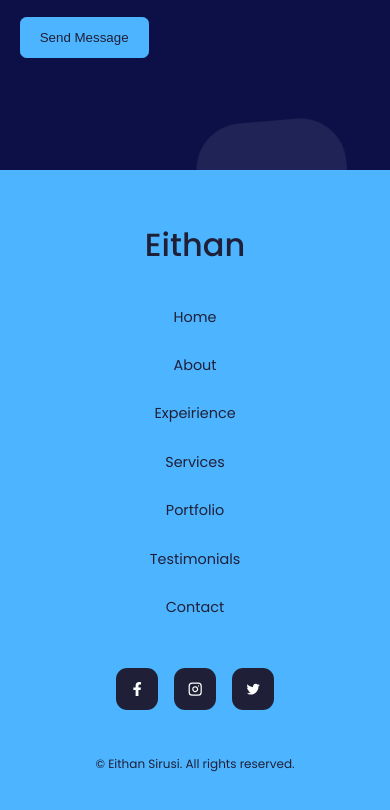
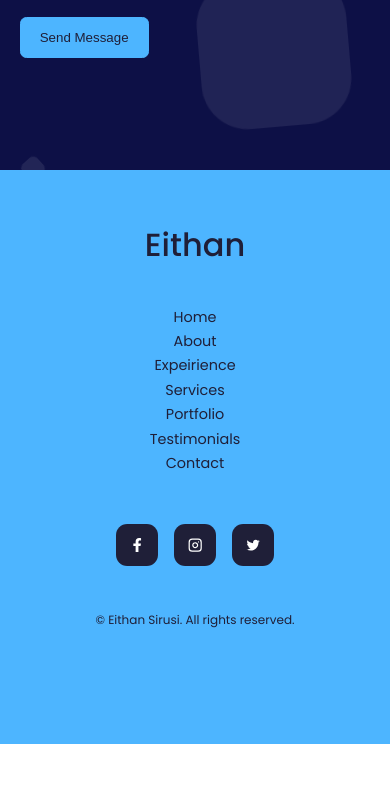
Before and after one commit to eithan31sirusi/new_portfolio, a React (Create React App) app: page / in a window 390 px wide. Shown: the part 6369-7179 px from the top of the page. After the commit the page ends 7113 px from the top, so only its background shows below. Built offline with nearby package versions, Linux system fonts and the light colour scheme; the HTML template or start-up script is replaced by a standard one.

Commit message:
small fixing in the footer css

```diff
--- a/src/components/footer/footer.css
+++ b/src/components/footer/footer.css
@@ -62,7 +62,10 @@ footer a {
 @media screen and (max-width: 600px) {
   .permalinks {
     flex-direction: column;
-    gap: 1.5rem;
+  }
+
+  .permalinks > li {
+    margin: 0 0.5rem;
   }
 
   .footer__socials {
```
